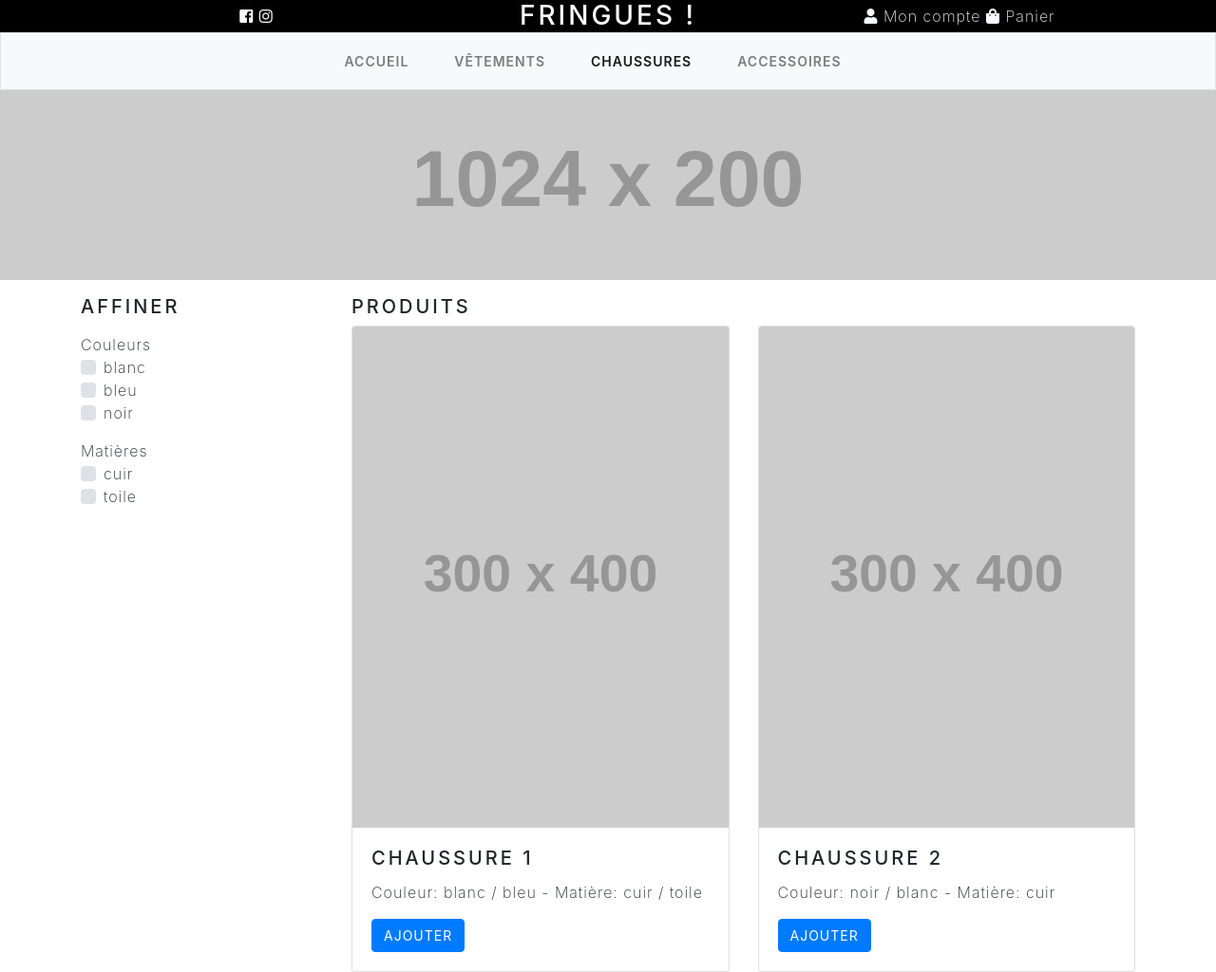
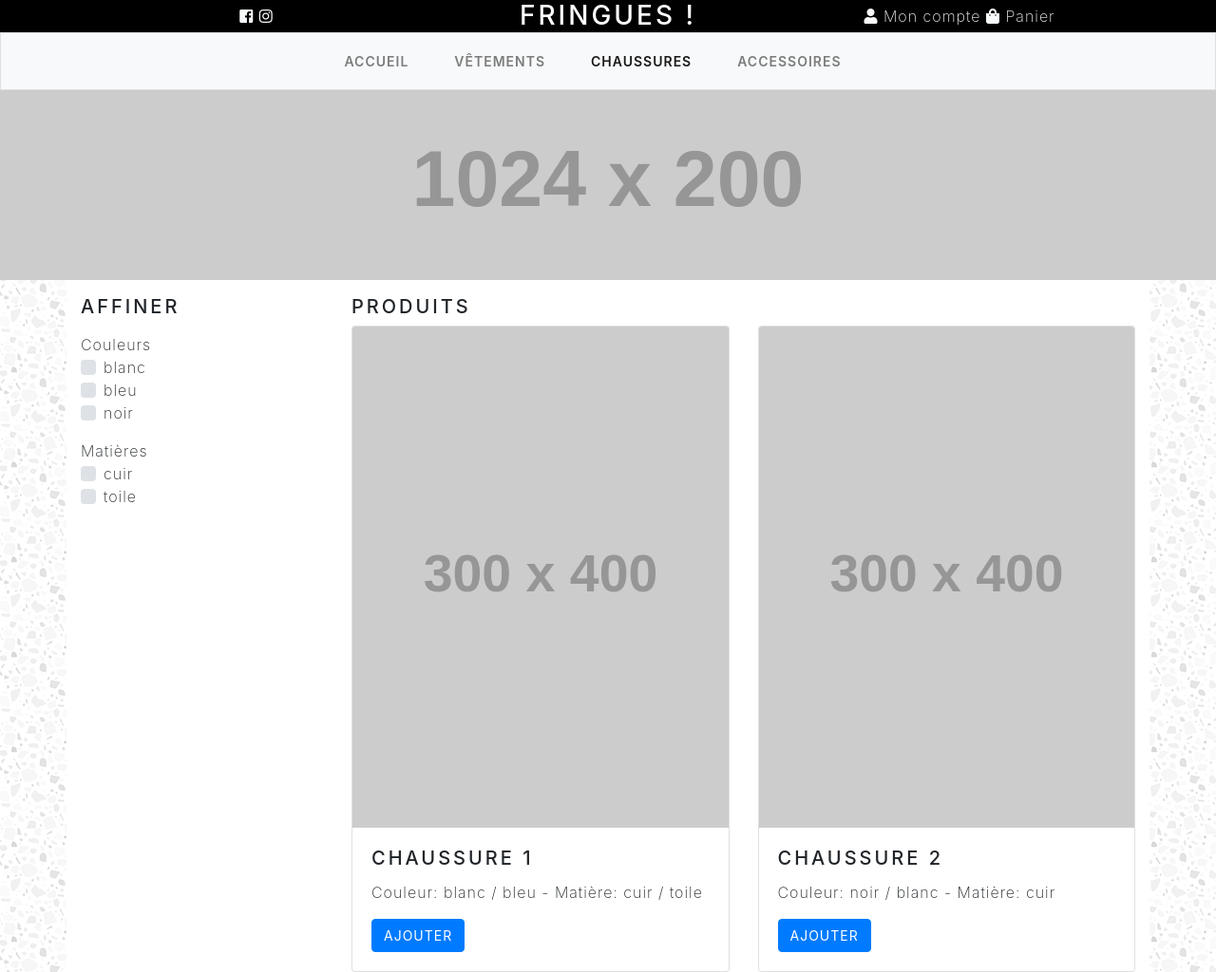
Before and after one commit to romarr/bamshop, a Jekyll site: the page built from chaussures.html, in a window 1280 px wide. Shown: the whole page at 95% size. Built offline with Jekyll 4.4.1, drawn with Linux system fonts in a browser that asks for light colours.

Commit message:
Added subtle pattern

```diff
--- a/css/main.scss
+++ b/css/main.scss
@@ -7,6 +7,13 @@
 @import "fontawesome/brands";
 @import "fontawesome/regular";
 
+.page-content {
+  background-image: url(/fringues/img/light-grey-terrazzo.png);
+}
+
+#main-container {
+  background-color: $white;
+}
 .filter-item { display: none; }
 // .filtered .filter-item.selected { display:block } /* selected class applied via js */
 
```
Also changed, not shown: img/light-grey-terrazzo.png (added).
